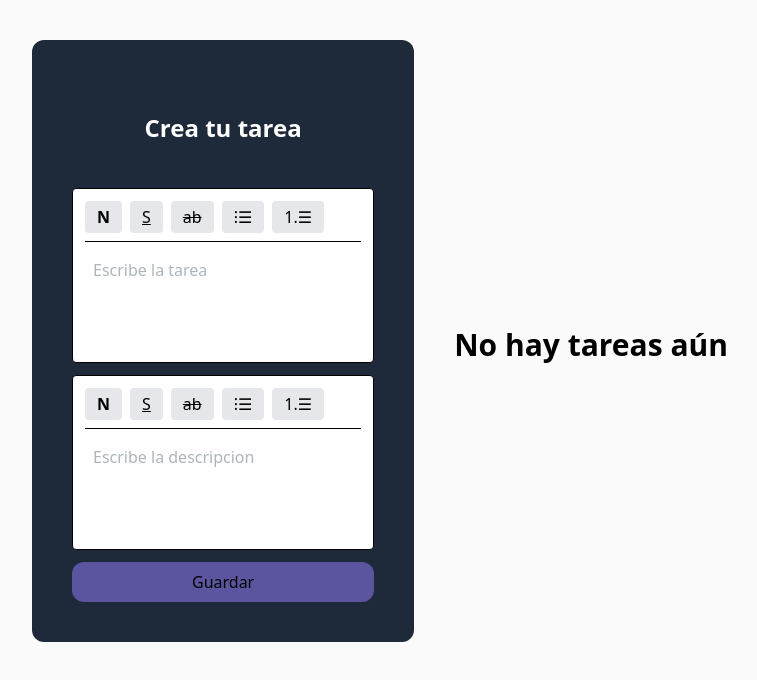
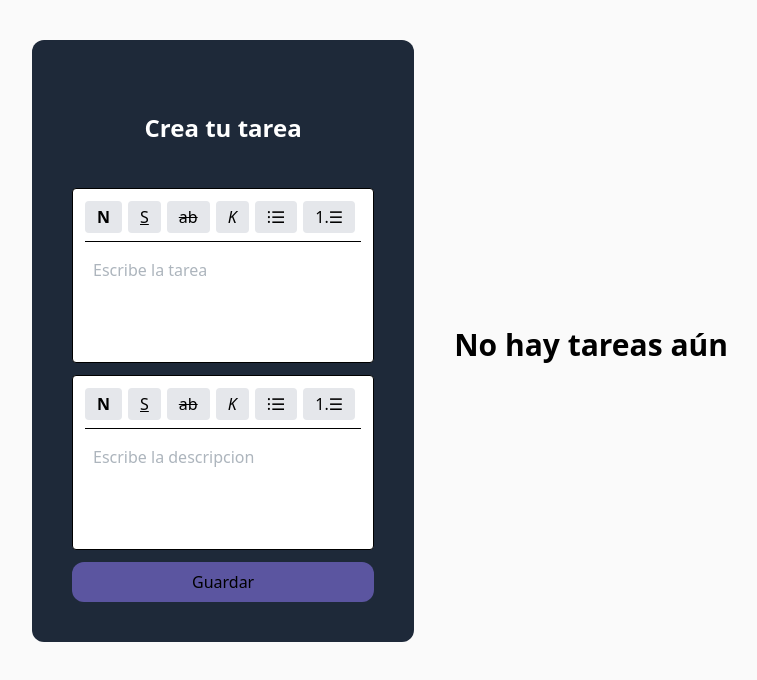
Before and after one commit to dgallego27/react-task-example, a React (Vite) app: page / in a window 1280 px wide. Shown: the top 680 px of the page, without its empty margins (8-765 px from the left). Built offline with nearby package versions, Linux system fonts and the light colour scheme.

Commit message:
Se agrega italic

```diff
--- a/src/components/RichTextEditor.jsx
+++ b/src/components/RichTextEditor.jsx
@@ -12,13 +12,14 @@ function RichTextEditor({ value, onChange, placeholder = "Escribe algo..." }) {
       StarterKit.configure({
         strike: true,
         bold: true,
+        italic: true,
         bulletList: true,
         orderedList: true,
         listItem: true,
       }),
       Underline,
       Placeholder.configure({
-        placeholder: placeholder,
+        placeholder,
       }),
     ],
     content: value || "",
@@ -57,7 +58,7 @@ function RichTextEditor({ value, onChange, placeholder = "Escribe algo..." }) {
 
   return (
     <div className="border rounded bg-white text-black p-3 mb-3">
-      <div className="mb-2 space-x-2 pb-2 border-b">
+      <div className="mb-2 space-x-1.5 pb-2 border-b">
         <button
           type="button"
           onClick={() => editor.chain().focus().toggleBold().run()}
@@ -93,6 +94,17 @@ function RichTextEditor({ value, onChange, placeholder = "Escribe algo..." }) {
         </button>
         <button
           type="button"
+          onClick={() => editor.chain().focus().toggleItalic().run()}
+          className={`px-3 py-1 rounded ${
+            isMarkActive("italic")
+              ? "border-2 border-[#5B55A0] bg-[#5b55a03c] text-[#5B55A0]"
+              : "bg-gray-200 text-black"
+          }`}
+        >
+          <em>K</em>
+        </button>
+        <button
+          type="button"
           onClick={() => editor.chain().focus().toggleBulletList().run()}
           className={`px-3 py-1 rounded ${
             editor.isActive("bulletList")
--- a/src/index.css
+++ b/src/index.css
@@ -65,3 +65,8 @@ html, body, #root {
 .task-rich-content li {
   margin: 0.25rem 0;
 }
+
+.ProseMirror em,
+.task-rich-content em {
+  font-style: italic;
+}
```
